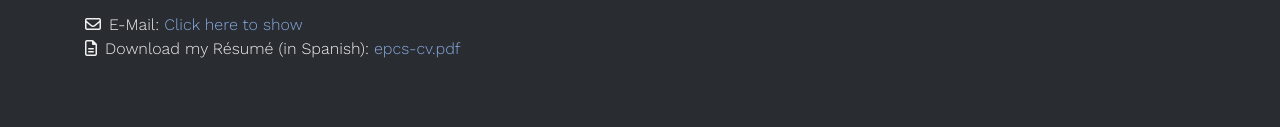
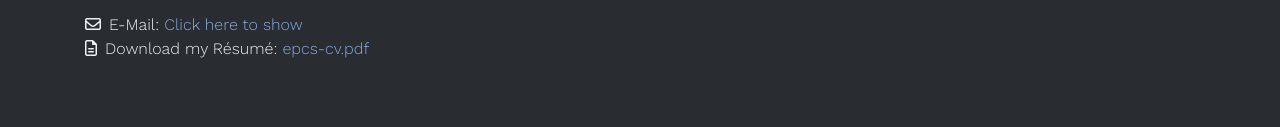
Before and after one commit to der-p0l/der-p0l.github.io, a plain HTML site: page en/index.html in a window 1280 px wide. Shown: the part 3160-3287 px from the top of the page. Drawn offline with nearby package versions, Linux system fonts and the light colour scheme.

Commit message:
Added English resume

```diff
--- a/en/index.html
+++ b/en/index.html
@@ -420,7 +420,7 @@
                     <span class="far fa-envelope mr-2" aria-hidden="true"></span>E-Mail: <span id="contact-email"><a id="contact-email-btn" class="link" href="#">Click here to show</a></span>
                 </p>
                 <p class="mb-0">
-                    <span class="far fa-file-alt mr-2" aria-hidden="true"></span>Download my Résumé (in Spanish): <a class="link" href="/res/epcs-cv.pdf">epcs-cv.pdf</a>
+                    <span class="far fa-file-alt mr-2" aria-hidden="true"></span>Download my Résumé: <a class="link" href="/res/epcs-cv_en.pdf">epcs-cv.pdf</a>
                 </p>
             </div>
         </div>
```
Also changed, not shown: 1 other file.
